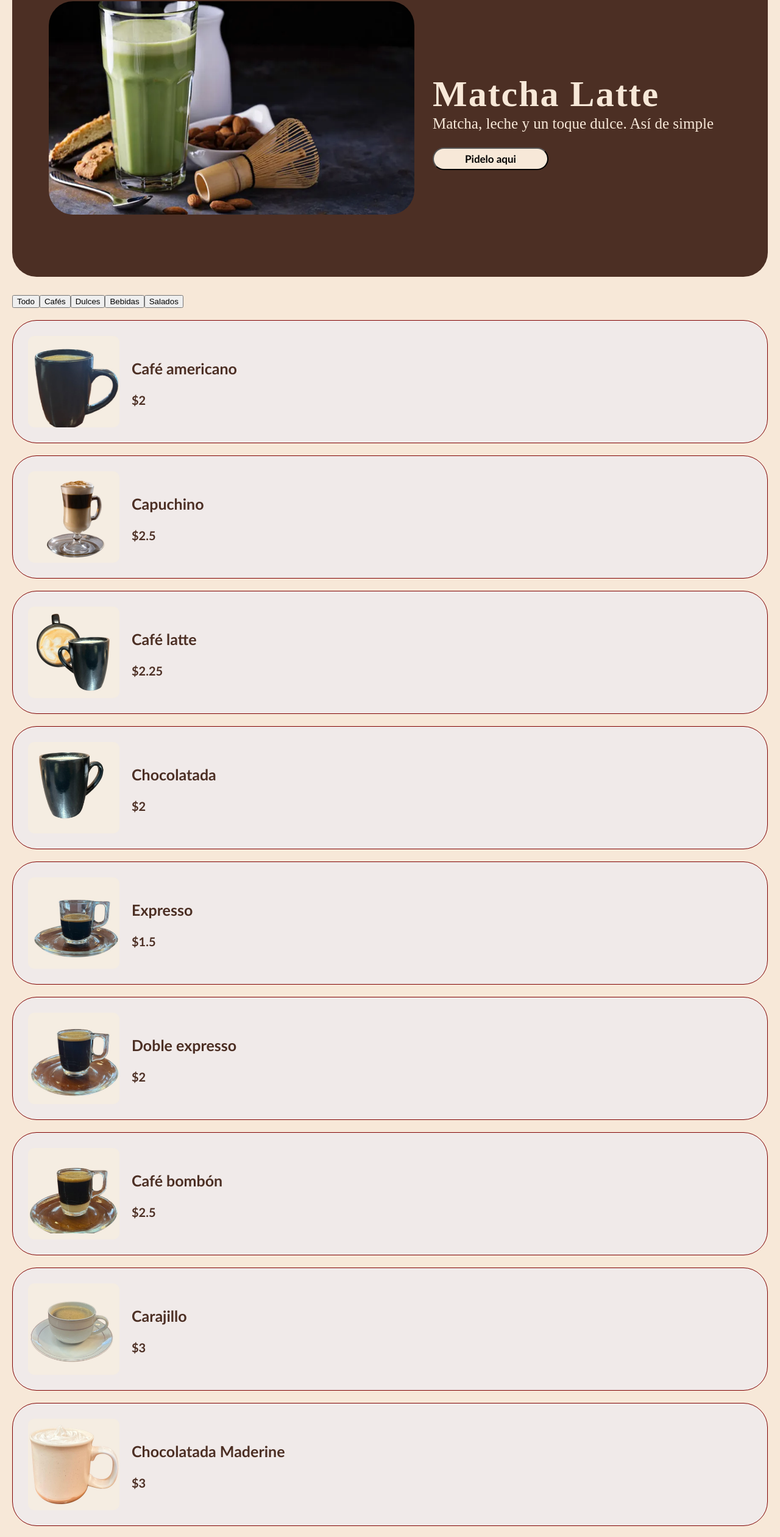
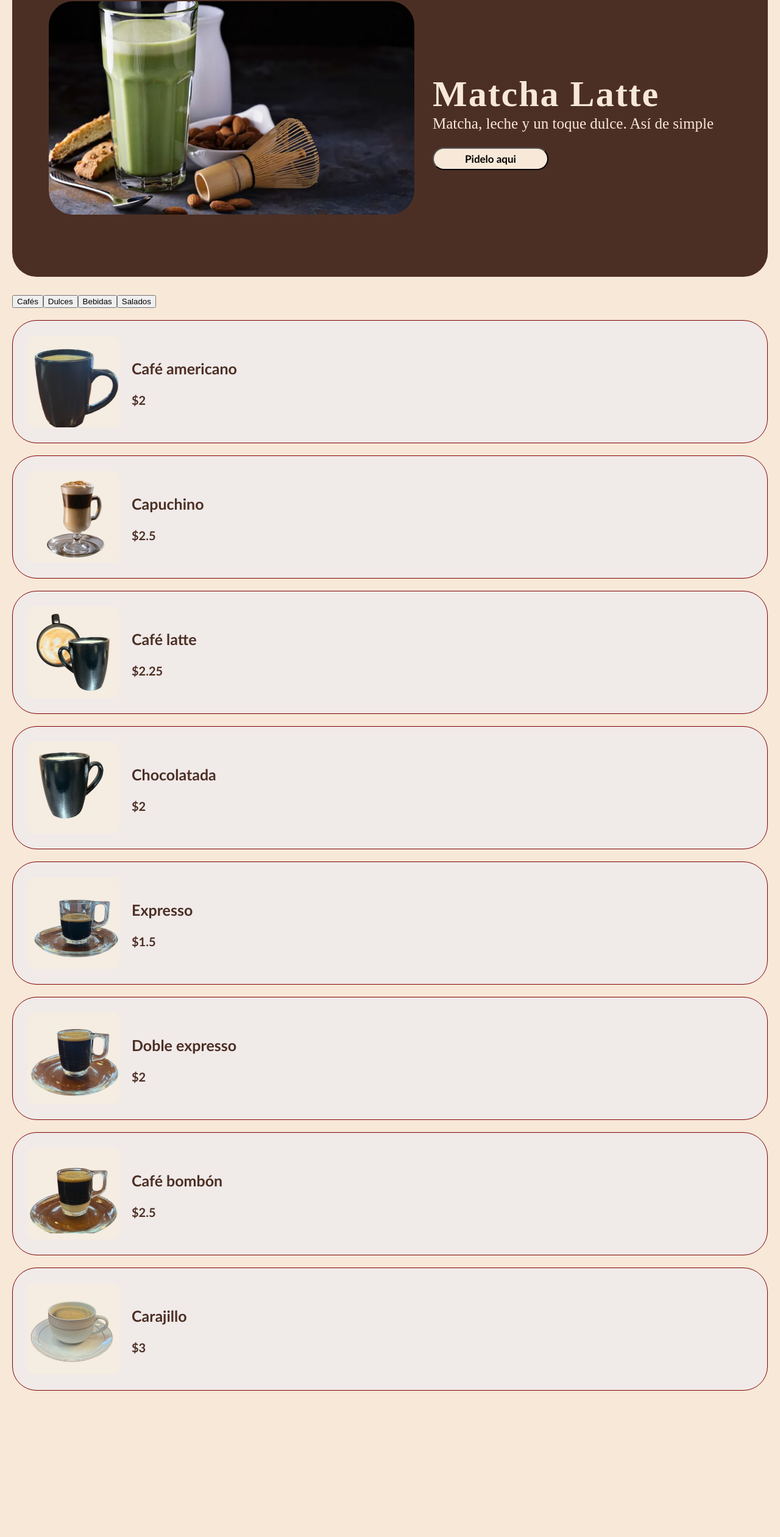
Before and after one commit to Kevinero25/Maderine, a React (Vite) app in the folder Front/: page / in a window 1280 px wide. Shown: the part 211-2732 px from the top of the page at 61% size. After the commit the page ends 2512 px from the top, so only its background shows below. Built offline with nearby package versions, Linux system fonts and the light colour scheme.

Commit message:
Se ha arreglado el filtrado de categorias

```diff
--- a/Front/src/pages/Carta.jsx
+++ b/Front/src/pages/Carta.jsx
@@ -6,24 +6,24 @@ import { useState } from "react";
 
 
 function Carta() {
-    const [categoria, setCategoria] = useState("Todo");
-    const filtrados = categoria === "Todo"
-        ? productos
-        : productos.filter((producto) => producto.categoria === categoria)
+    const [categoria, setCategoria] = useState("Cafés");
+    const filtrados = productos.filter((producto) => producto.categoria === categoria);
 
     return (
         <main>
 
             <Header />
             <Hero />
-            <button onClick={() => setCategoria("Todo")}>Todo</button>
+
             <button onClick={() => setCategoria("Cafés")}>Cafés</button>
             <button onClick={() => setCategoria("Dulces")}>Dulces</button>
             <button onClick={() => setCategoria("Bebidas")}>Bebidas</button>
             <button onClick={() => setCategoria("Salados")}>Salados</button>
+
             {filtrados.map((producto) => (
                 <ProductoCard key={producto.id} {...producto} />
             ))}
+
 
 
         </main>
```
Also changed, not shown: Front/src/index.css (+8 -5 lines).
